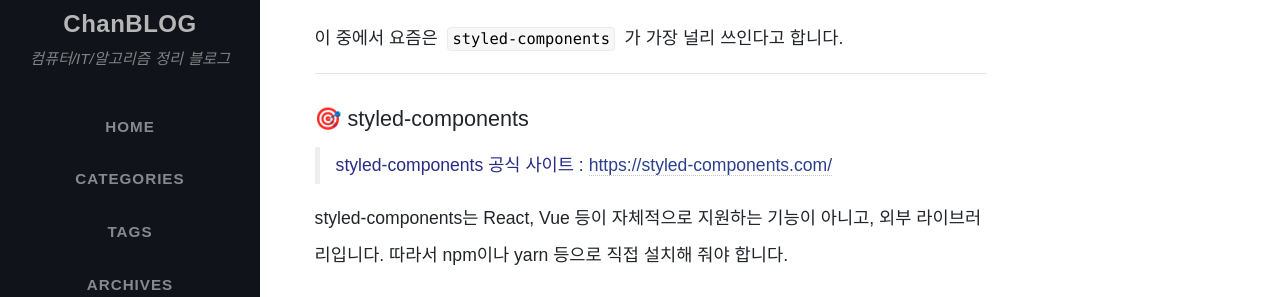
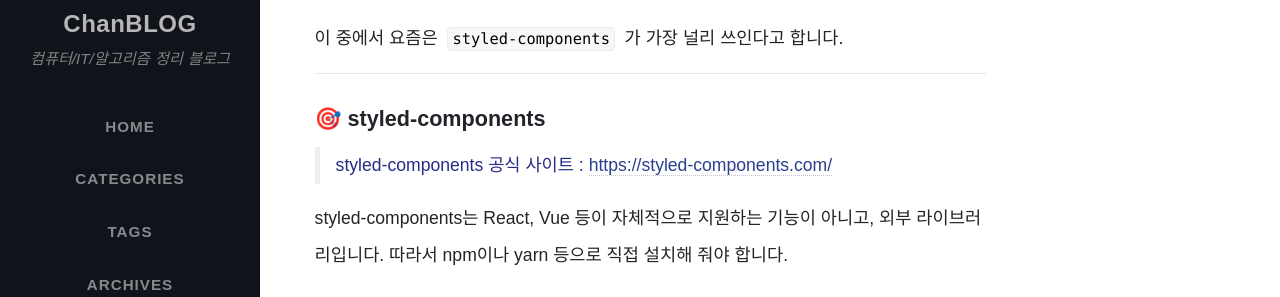
Before and after one commit to ChanhuiSeok/chanhuiseok.github.io, a Jekyll site: the page built from _posts/2020-10-08-web-6.md, in a window 1280 px wide and 900 px high, scrolled down 1321 px. Shown: the part 150-447 px from the top of the window. Built offline with Jekyll 4.4.1, drawn with Linux system fonts in a browser that asks for light colours; nearby versions of some CDN libraries; some web fonts are replaced; comment, search, counter and statistics services are not loaded.

Commit message:
제목 재수정

```diff
--- a/_posts/2020-10-08-web-6.md
+++ b/_posts/2020-10-08-web-6.md
@@ -46,7 +46,7 @@ CSS-in-JS 를 사용하면 기존처럼 스타일시트 파일과 관련된 묶
 
 ------
 
-## 🎯 styled-components
+## **🎯 styled-components**
 
 > styled-components 공식 사이트 : [https://styled-components.com/](https://styled-components.com/)
 
```
